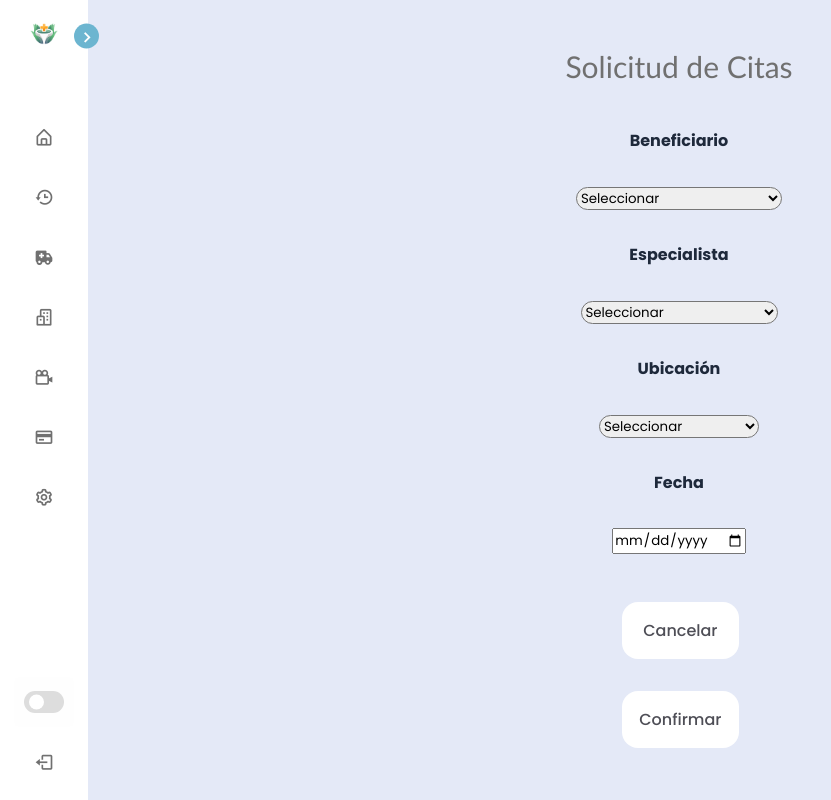
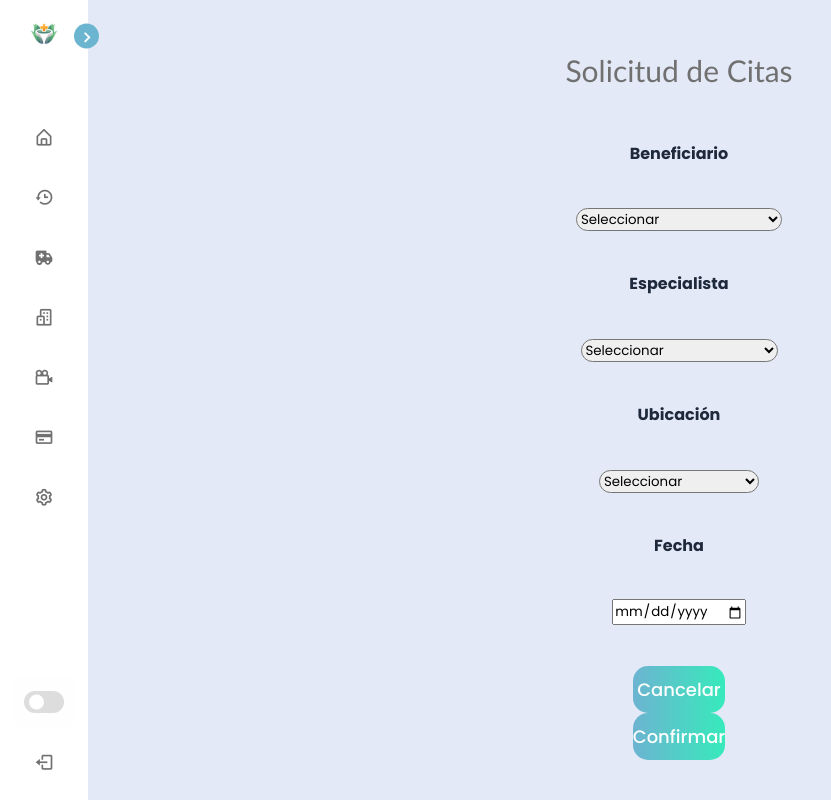
Before and after one commit to SG-Sebastianguerrero/imperial, a React (Create React App) app: page /AppointmentsRequest in a window 1280 px wide. Shown: the whole page, without its empty margins (0-831 px from the left). Built offline with nearby package versions, Linux system fonts and the light colour scheme.

Commit message:
Se agregan cambios asociados al módulo de videollamadas y solicitud de citas, ajuste de estilos en los módulos implementados

```diff
--- a/src/pages/AppointmentsRequest/AppointmentsRequest.css
+++ b/src/pages/AppointmentsRequest/AppointmentsRequest.css
@@ -1,4 +1,4 @@
-.btnForm {
+.btnForm3 {
     background: linear-gradient(90deg, #6bb5d0 2.92%, #37eabb 100%);
     color: var(--imperial-white);
     font-weight: 500;
--- a/src/pages/AppointmentsRequest/AppointmentsRequest.js
+++ b/src/pages/AppointmentsRequest/AppointmentsRequest.js
@@ -55,10 +55,10 @@ class AppointmentsRequest extends Component{
                             </div>
                             <div className="flex w-full">
                                 <div className="w-1/2 p-8">
-                                    <button className="btnForm fontButton">Cancelar</button>
+                                    <button className="btnForm3 fontButton">Cancelar</button>
                                 </div>
                                 <div className="w-1/2 p-8">
-                                    <button className="btnForm fontButton">Confirmar</button>
+                                    <button className="btnForm3 fontButton">Confirmar</button>
                                 </div>
                             </div>
                         </div>
```
